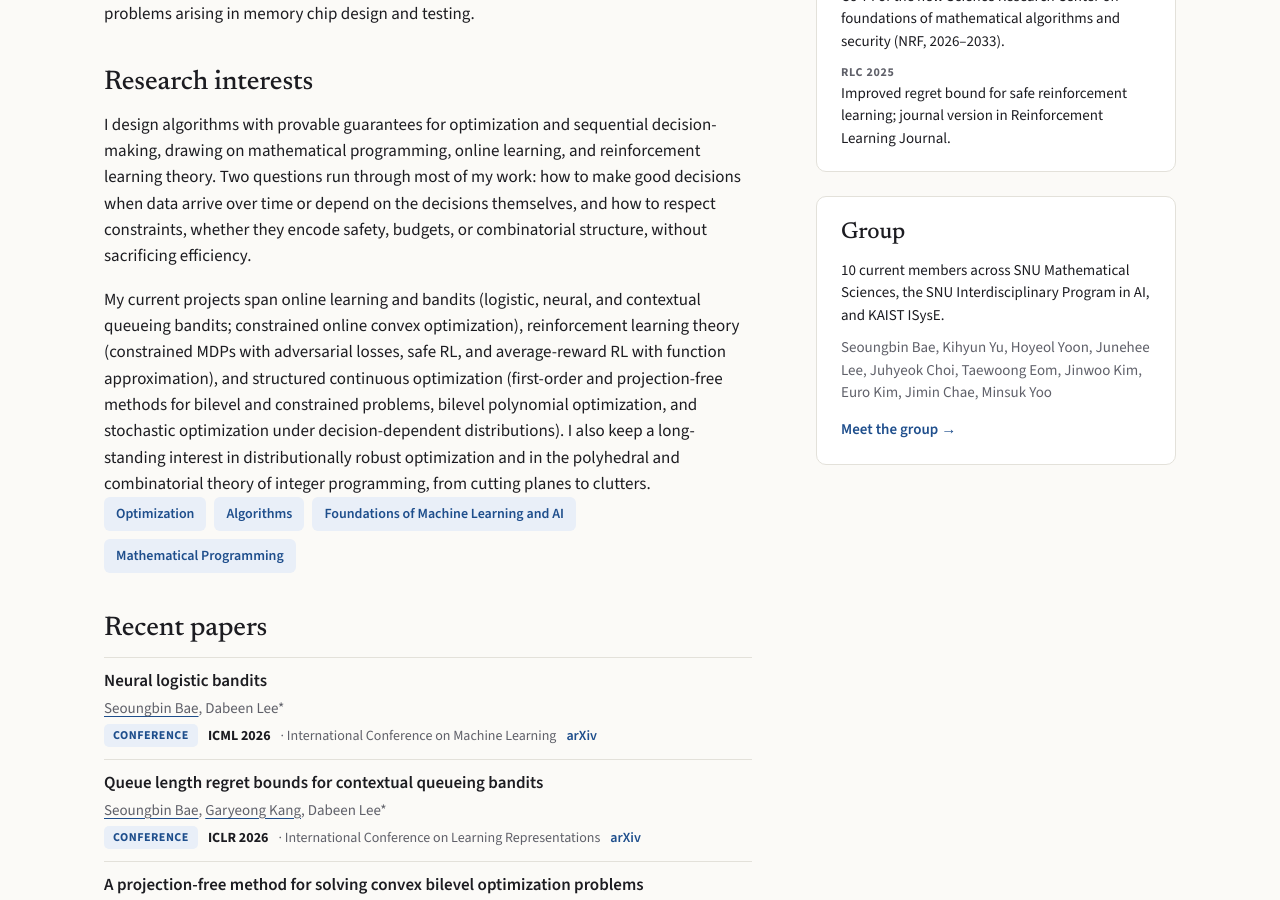
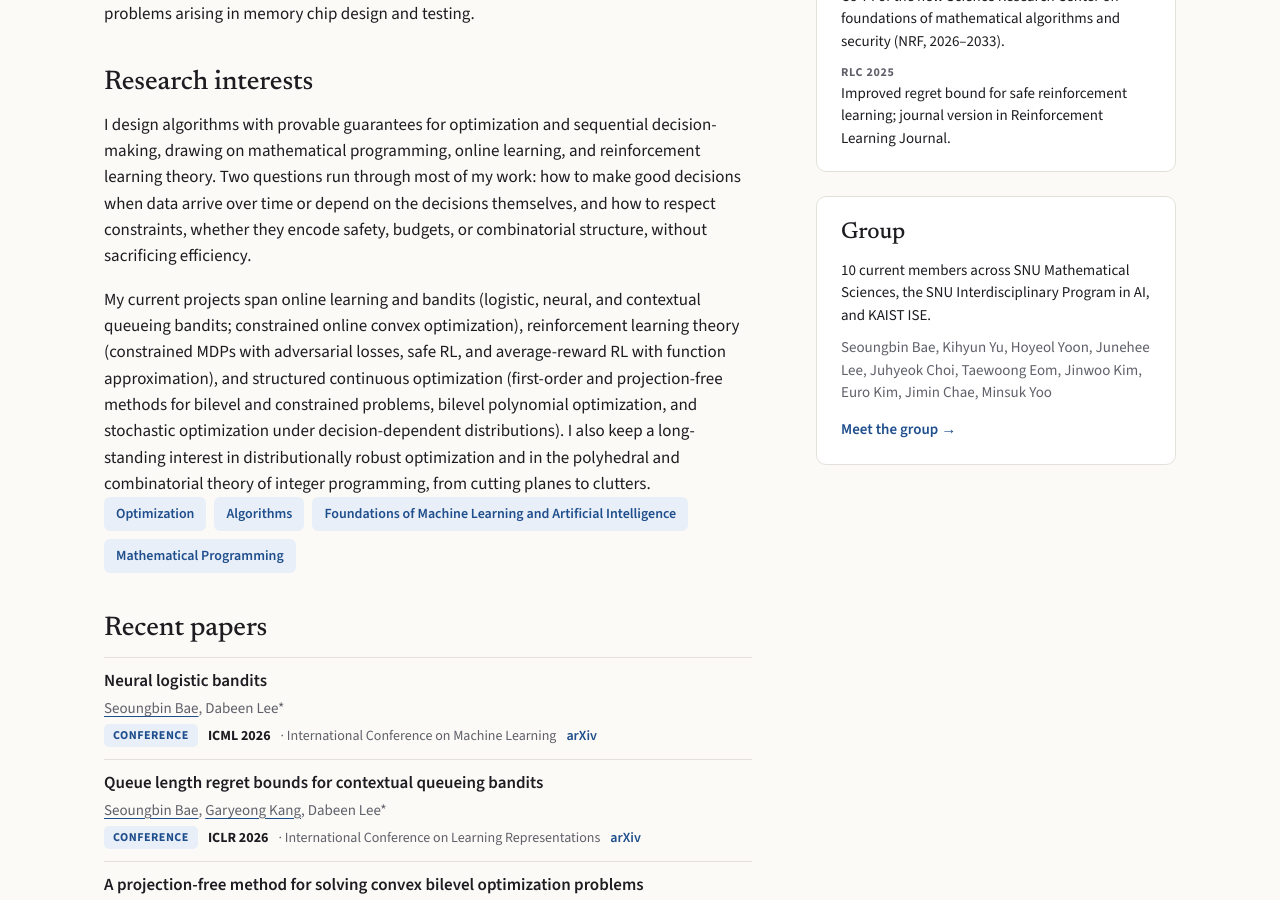
Before and after one commit to dabeenl/dabeenl.github.io, a Jekyll site: the page built from index.md, in a window 1280 px wide and 900 px high, scrolled down 752 px. Built offline with Jekyll 4.4.1, drawn with Linux system fonts in a browser that asks for light colours.

Commit message:
Spell out Artificial Intelligence in the keyword chip; use KAIST ISE on the Home group card
Co-Authored-By: Claude Fable 5.1 <noreply@anthropic.com>

```diff
--- a/_data/profile.yml
+++ b/_data/profile.yml
@@ -28,11 +28,11 @@ github: ""
 interests:
   - Optimization
   - Algorithms
-  - Foundations of Machine Learning and AI
+  - Foundations of Machine Learning and Artificial Intelligence
   - Mathematical Programming
 
 # Group page
-group_affiliations: "SNU Mathematical Sciences, the SNU Interdisciplinary Program in AI, and KAIST ISysE"
+group_affiliations: "SNU Mathematical Sciences, the SNU Interdisciplinary Program in AI, and KAIST ISE"
 group_intro: "Students working with Dabeen Lee across SNU Mathematical Sciences, the SNU Interdisciplinary Program in AI, and KAIST Industrial and Systems Engineering."
 group_photo: ""          # e.g. /assets/img/group-2026.jpg  (leave empty to show no photo)
 group_photo_alt: "Group photo"
```
